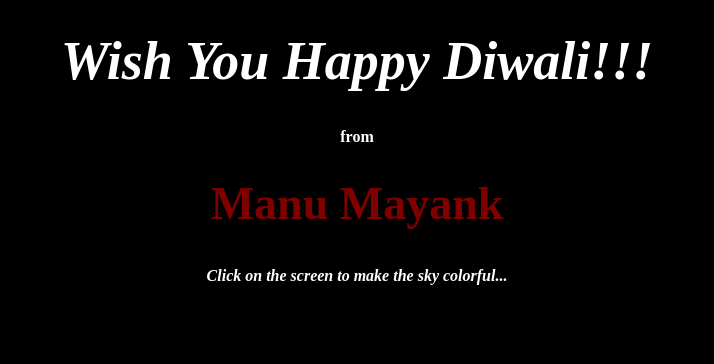
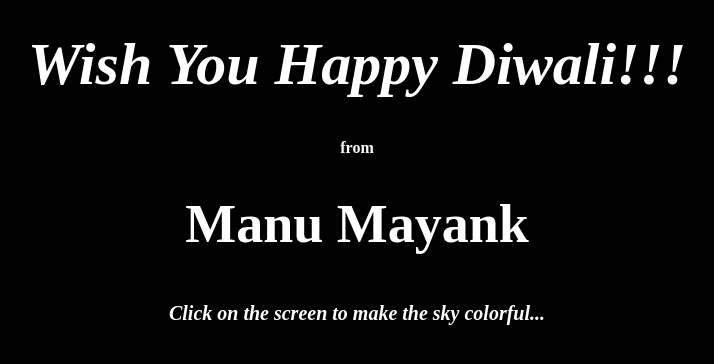
Before and after one commit to manu-mayank/manu-mayank.github.io, a plain HTML site: page diwali/index.html in a window 1280 px wide. Shown: the whole page, without its empty margins (283-997 px from the left). Drawn offline with Linux system fonts and the light colour scheme.

Commit message:
font-size-Diwali

```diff
--- a/diwali/index.html
+++ b/diwali/index.html
@@ -23,10 +23,10 @@
       </head>
       <body>
 
-          <h1  style="color:white; font-size: 54px; margin-top: 30px; text-align:center;"><strong><i>Wish You Happy Diwali!!!</i></strong></h1>
+          <h1  style="color:white; font-size: 60px; margin-top: 30px; text-align:center;"><strong><i>Wish You Happy Diwali!!!</i></strong></h1>
           <h4 style="color:white; text-align:center;">from</h4>
-          <h1 style="color:maroon; font-size: 46px; text-align:center;">Manu Mayank</h1>
-          <h6 style="color:white; font-size: 16px; text-align:center;"><i>Click on the screen to make the sky colorful...</i></h6>
+          <h1 style="color:white; font-size: 54px; text-align:center;">Manu Mayank</h1>
+          <h6 style="color:white; font-size: 20px; text-align:center;"><i>Click on the screen to make the sky colorful...</i></h6>
 
         <!-- Hiding library elements in the DOM is fun -->
         <aside id="library">
```
